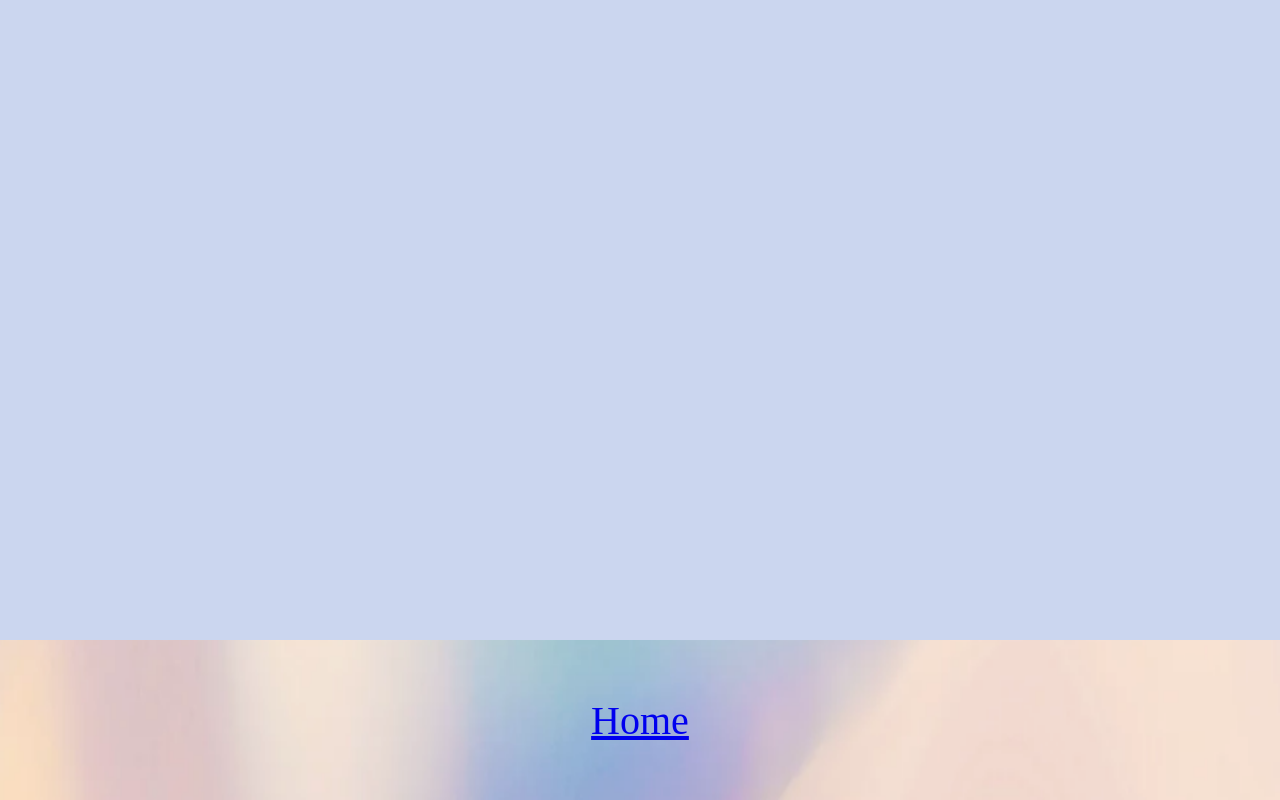
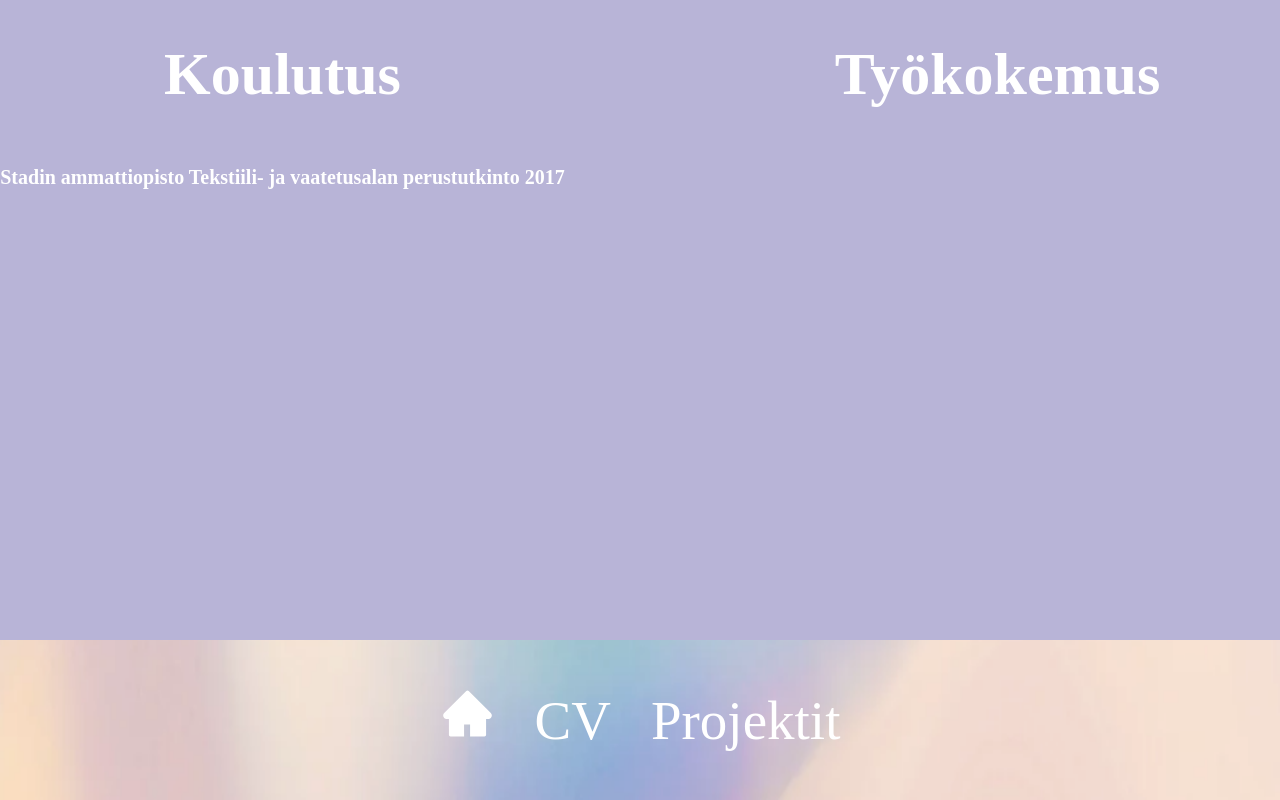
Before and after one commit to SsaraM/portfolio, a React (Create React App) app: page /first in a window 1280 px wide. Before the commit this address had no page. Built offline with nearby package versions, Linux system fonts and the light colour scheme.

Commit message:
sivujen teko

```diff
--- a/package.json
+++ b/package.json
@@ -13,6 +13,7 @@
     "@types/react-dom": "^18.0.8",
     "react": "^18.2.0",
     "react-dom": "^18.2.0",
+    "react-icons": "^4.6.0",
     "react-router-dom": "^6.4.2",
     "react-scripts": "5.0.1",
     "sass": "^1.55.0",
--- a/src/components/navbar/navbar.module.scss
+++ b/src/components/navbar/navbar.module.scss
@@ -1,6 +1,29 @@
+@mixin linkBaseStyle {
+    text-decoration: none;
+}
+
 .container {
     display: flex;
     justify-content: center;
     align-items: center;
-    font-size: 40px;
+    gap: 40px;
+    font-size: 55px;
+
 }
+
+.container a {
+ color: white;
+ @include linkBaseStyle();
+
+
+}
+
+// .container a svg {
+
+//     color: white;
+//  }
+
+// .container .link2 {
+//     @include linkBaseStyle();
+//     color: white;
+// }
--- a/src/components/navbar/navbar.tsx
+++ b/src/components/navbar/navbar.tsx
@@ -1,6 +1,7 @@
 import React from 'react'
 import { Link } from 'react-router-dom'
 import styles from './navbar.module.scss'
+import { AiFillHome } from "react-icons/ai";
 
 type NavbarProps = {
 
@@ -8,10 +9,10 @@ type NavbarProps = {
 
 const Navbar: React.FC<NavbarProps> = () => {
   return (
-    <div className= {styles.container}>
-      <Link to="/">Home</Link>
-      {/* <Link to="/first">My First Component</Link>
-      <Link to="example">Example component</Link> */}
+    <div className={styles.container}>
+      <Link to="/"><AiFillHome/></Link>
+      <Link to="/first">CV</Link>
+      <Link to="example">Projektit</Link>
     </div>
   )
 }
--- /dev/null
+++ b/src/components/portfolioSara/cvsivu.module.scss
@@ -0,0 +1,29 @@
+.container {
+    display: flex;
+    flex-direction: row;
+    justify-content: center;
+    gap: 150px;
+}
+
+.container .left {
+    height: 80vh;
+    width: 50vw;
+    display: flex;
+    flex-direction: column;
+}
+
+.container .right {
+    height: 80vh;
+    width: 50vw;
+}
+.container h1 {
+    color: white;
+    font-size: 60px;
+    text-align: center;
+}
+
+.container h2 {
+    color: white;
+    font-size: 20px;
+    text-align: center;
+}
--- /dev/null
+++ b/src/components/portfolioSara/cvsivu.tsx
@@ -0,0 +1,22 @@
+import React from 'react'
+import styles from './cvsivu.module.scss'
+
+type CvsivuProps = {
+
+}
+
+const Cvsivu: React.FC<CvsivuProps> = () => {
+  return (
+    <div className={styles.container}>
+        <div className={styles.left}>
+      <h1>Koulutus</h1>
+      <h2>Stadin ammattiopisto Tekstiili- ja vaatetusalan perustutkinto 2017</h2>
+        </div>
+        <div className={styles.right}>
+      <h1>Työkokemus</h1>
+        </div>
+    </div>
+  )
+}
+
+export default Cvsivu
--- a/src/components/portfolioSara/etusivu.module.scss
+++ b/src/components/portfolioSara/etusivu.module.scss
@@ -1,8 +1,6 @@
 .container {
-
     display: flex;
     flex-direction: column;
-
 }
 
 .container .text {
@@ -12,27 +10,26 @@
 
 }
 
-h1 {
+.container h1 {
     font-style: normal;
     font-size: 60px;
     text-align: center;
-    color: #c851eb;
+    color: #b7d8ff;
 
 }
 
-h2 {
+.container h2 {
     font-style: normal;
     font-size: 60px;
     text-align: center;
     color: white;
 }
 
-h3 {
+.container h3 {
     font-style: normal;
     font-size: 30px;
     text-align: center;
     color: white;
-    // margin: 30px 600px;
-    width: 250px;
+    width: 320px;
 
 }
--- /dev/null
+++ b/src/components/portfolioSara/projektisivu.module.scss
@@ -0,0 +1,3 @@
+.container {
+
+}
--- /dev/null
+++ b/src/components/portfolioSara/projektisivu.tsx
@@ -0,0 +1,16 @@
+import React from 'react'
+import styles from './projektisivu.module.scss'
+
+type ProjektisivuProps = {
+
+}
+
+const Projektisivu: React.FC<ProjektisivuProps> = () => {
+  return (
+    <div className= {styles.container}>
+      Projektisivu
+    </div>
+  )
+}
+
+export default Projektisivu
--- a/src/index.module.scss
+++ b/src/index.module.scss
@@ -8,7 +8,7 @@ body {
 main {
 
     height: 80vh;
-    background-color: #cbd6ef;
+    background-color: #b8b4d7;
 }
 
 header {
--- a/src/index.tsx
+++ b/src/index.tsx
@@ -9,6 +9,8 @@ import {
 // import styles from './index.module.scss'
 import Navbar from './components/navbar/navbar';
 import "./index.module.scss"
+import Cvsivu from './components/portfolioSara/cvsivu';
+import Projektisivu from './components/portfolioSara/projektisivu';
 
 const root = ReactDOM.createRoot(
   document.getElementById("root") as HTMLElement
@@ -20,8 +22,8 @@ root.render(
       <main>
         <Routes>
           <Route path='/' element={<App />} />
-          {/* <Route path='/example' element={<SomeExampleComponent />} />
-        <Route path='/first' element={<MyFirstComponent />} /> */}
+          <Route path='/first' element={<Cvsivu />} />
+          <Route path='/example' element={<Projektisivu />} />
         </Routes>
       </main>
       <header>
```
Also changed, not shown: 1 other file (tests, documents, lock files or other folders).
